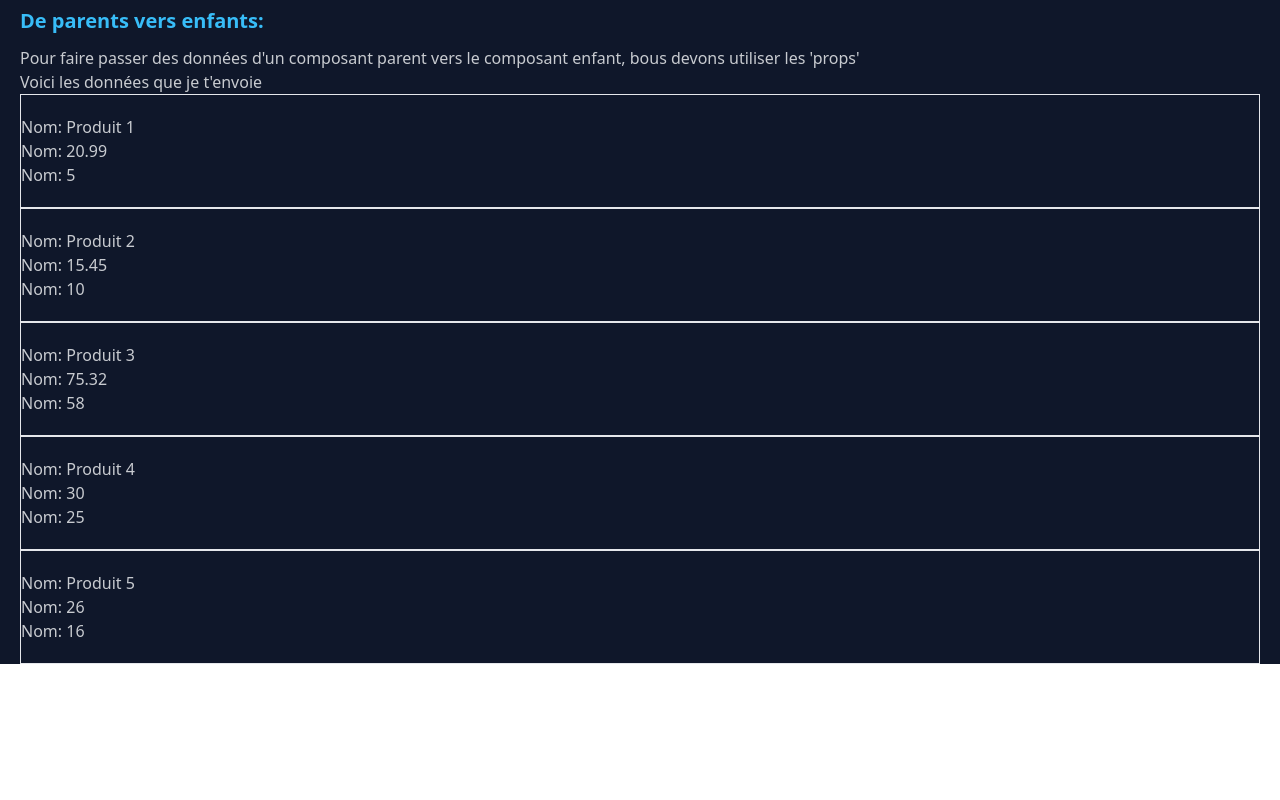
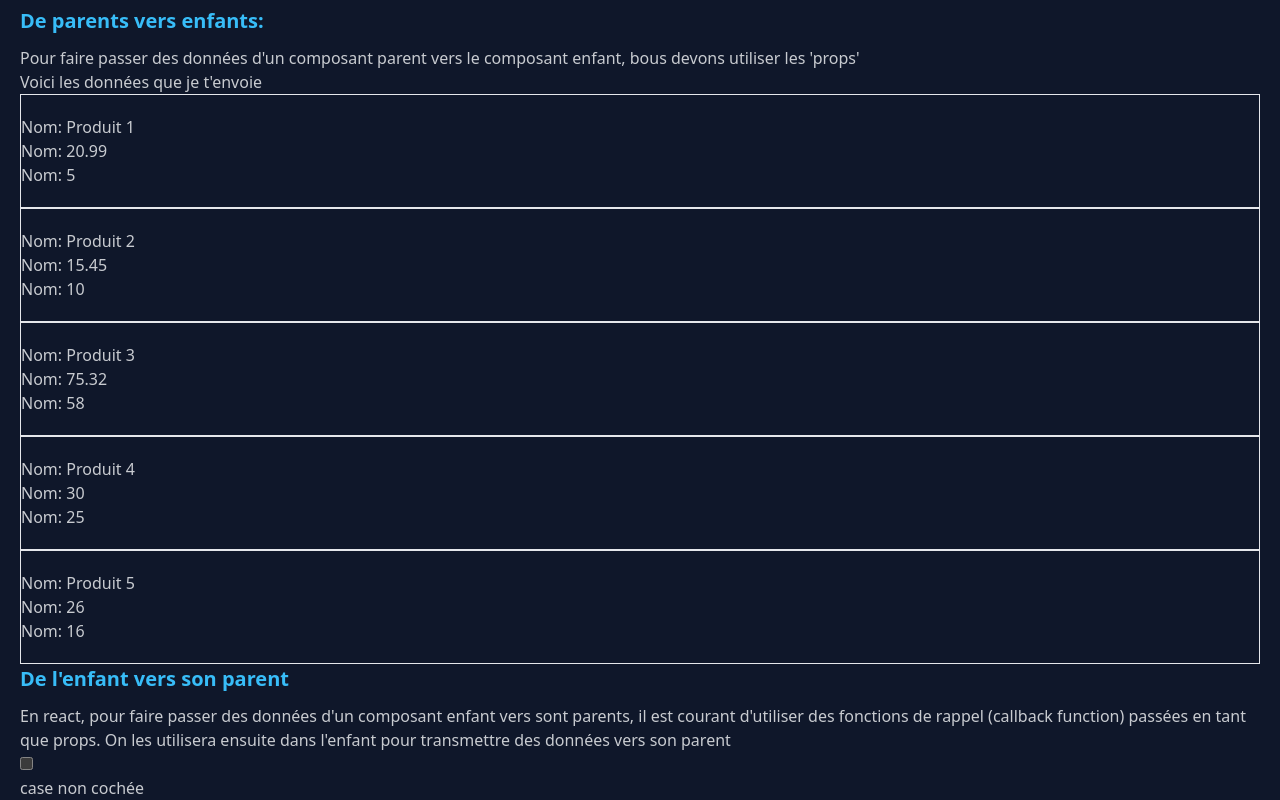
Before and after one commit to Kevin97231/React202405, a React (Vite) app: page /flux in a window 1280 px wide. Shown: the part 297-1097 px from the top of the page. Before the commit the page ends 961 px from the top, so only its background shows below. Built offline with nearby package versions, Linux system fonts and the light colour scheme.

Commit message:
push avant exo

```diff
--- a/src/App.jsx
+++ b/src/App.jsx
@@ -6,6 +6,7 @@ import JsxTheorie from "./view/JsxTheorie";
 import Navbar from "./components/Navbar";
 import HookUseState from "./view/HookUseState";
 import Flux from "./view/Flux";
+import Formulaire from "./view/Formulaire";
 
 function App() {
   return (
@@ -20,6 +21,7 @@ function App() {
               <Route path="/jsx" element={<JsxTheorie />} />
               <Route path="/use-state" element={<HookUseState/>} />
               <Route path="/flux" element={<Flux/>}/>
+              <Route path='/formulaire' element={<Formulaire/>} />
             </Routes>
           </BrowserRouter>
         </div>
--- a/src/components/Navbar.jsx
+++ b/src/components/Navbar.jsx
@@ -32,6 +32,9 @@ function Navbar() {
             <li>
               <a href="/flux">Flux</a>
             </li>
+            <li>
+              <a href="/formulaire">Formulaire</a>
+            </li>
           </ul>
         </div>
         <a className="btn btn-ghost text-xl">daisyUI</a>
@@ -47,6 +50,9 @@ function Navbar() {
           <li>
             <a href="/flux">Flux</a>
           </li>
+          <li>
+            <a href="/formulaire">Formulaire</a>
+          </li>
         </ul>
       </div>
       <div className="navbar-end">
--- a/src/view/Flux.jsx
+++ b/src/view/Flux.jsx
@@ -1,13 +1,18 @@
+/* eslint-disable react/no-unescaped-entities */
+
+import { useState } from "react";
+
 /* eslint-disable react/prop-types */
-function Flux () {
+function Flux() {
+  const data = [
+    { id: 1, nom: "Produit 1", prix: 20.99, quantite: 5 },
+    { id: 2, nom: "Produit 2", prix: 15.45, quantite: 10 },
+    { id: 3, nom: "Produit 3", prix: 75.32, quantite: 58 },
+    { id: 4, nom: "Produit 4", prix: 30.0, quantite: 25 },
+    { id: 5, nom: "Produit 5", prix: 26.0, quantite: 16 },
+  ];
 
-    const data = [
-        { id:1, nom: 'Produit 1', prix: 20.99, quantite: 5},
-        { id:2, nom: 'Produit 2', prix: 15.45, quantite: 10},
-        { id:3, nom: 'Produit 3', prix: 75.32, quantite: 58},
-        { id:4, nom: 'Produit 4', prix: 30.00, quantite: 25},
-        { id:5, nom: 'Produit 5', prix: 26.00, quantite: 16},
-    ];
+  const [checked, setChecked] = useState(false);
 
   return (
     <>
@@ -15,27 +20,58 @@ function Flux () {
 
       <h2>De parents vers enfants:</h2>
       <p>
-            Pour faire passer des données d'un composant parent vers le composant enfant, bous devons utiliser les 'props'
+        Pour faire passer des données d'un composant parent vers le composant
+        enfant, bous devons utiliser les 'props'
       </p>
-        <ComposantEnfant text="Voici les données que je t'envoie " data={data}/>
+      <ComposantEnfant text="Voici les données que je t'envoie " data={data} />
+      <h2>De l'enfant vers son parent</h2>
+      <p>
+        En react, pour faire passer des données d'un composant enfant vers sont parents, il est courant d'utiliser des fonctions de rappel (callback function)
+        passées en tant que props. On les utilisera ensuite dans l'enfant pour transmettre des données vers son parent
+      </p>
+
+        <CheckBoxEnfant checked={checked} onCheck={setChecked}/>
+
+        <br/>
+        { checked ? 'case cochée' : 'case non cochée'}
+
+
     </>
-    )
+  );
 }
 
-function ComposantEnfant({text = 'Passe moi tes données !', data = []}) {
-    return(
+function ComposantEnfant({ text = "Passe moi tes données !", data = [] }) {
+  return (
     <>
       {text}
 
-            {
-                data.map( (produit) =>
+      {data.map((produit) => (
         <div key={produit.id} className="border py-5">
           <p>Nom: {produit.nom} </p>
           <p>Nom: {produit.prix} </p>
           <p>Nom: {produit.quantite} </p>
         </div>
-                )
+      ))}
+    </>
+  );
 }
+
+function CheckBoxEnfant({checked, onCheck}){
+
+    function click(e){
+        onCheck(e.target.checked);
+    }
+
+    return(
+        <>
+            <label>
+                <input
+                 type="checkbox"
+                //  onChange = { (e) => onCheck(e.target.checked)}
+                 onChange = {click}
+                 checked={checked}
+                 />
+            </label>
         </>
     )
 }
--- /dev/null
+++ b/src/view/Formulaire.jsx
@@ -0,0 +1,38 @@
+import { useState } from "react";
+
+/* eslint-disable react/no-unescaped-entities */
+function Formulaire () {
+
+    const [name, setName] = useState("");
+
+    const handleNameChange = (e) => {
+        setName(e.target.value)
+    }
+
+    return(
+        <>
+            <h1>Les formulaires</h1>
+
+             <h2>Les champs contrôlés </h2>
+             <p>
+                En react, nous un concept que nous pouvons appeler les 'champs contrôlés'.
+                En utilisant le <strong>'onChange'</strong> d'une input et le hook useState()
+                Ainsi, nous pouvons mettre à jour une vairable lié à l'input à chaque changement (donc à cahque fois
+                s'un caractère est ajouté ou supprimé)
+            </p>
+
+            <div className="p-5 mt-5 border mb-10 w-fit">
+                <p>Bonjour, {name}</p>
+                <input
+                    type="text"
+                    value={name}
+                    onChange={handleNameChange}
+                    className="input-bordered"
+                />
+            </div>
+
+        </>
+    )
+}
+
+export default Formulaire
```
Lines whose indentation alone changed are shown as unchanged.
